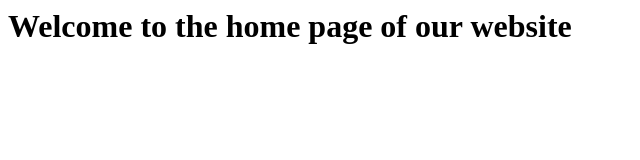
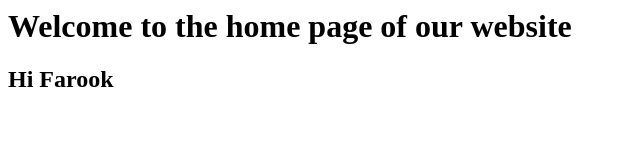
Before and after one commit to VigneshwaranRM7/webrepo, a plain HTML site: page index.html in a window 1280 px wide. Shown: the whole page, without its empty margins (0-640 px from the left). Drawn offline with Linux system fonts and the light colour scheme.

Commit message:
Update index.html

```diff
--- a/index.html
+++ b/index.html
@@ -1 +1,2 @@
 <h1>Welcome to the home page of our website </h1>
+<h2>Hi Farook</h2>
```
